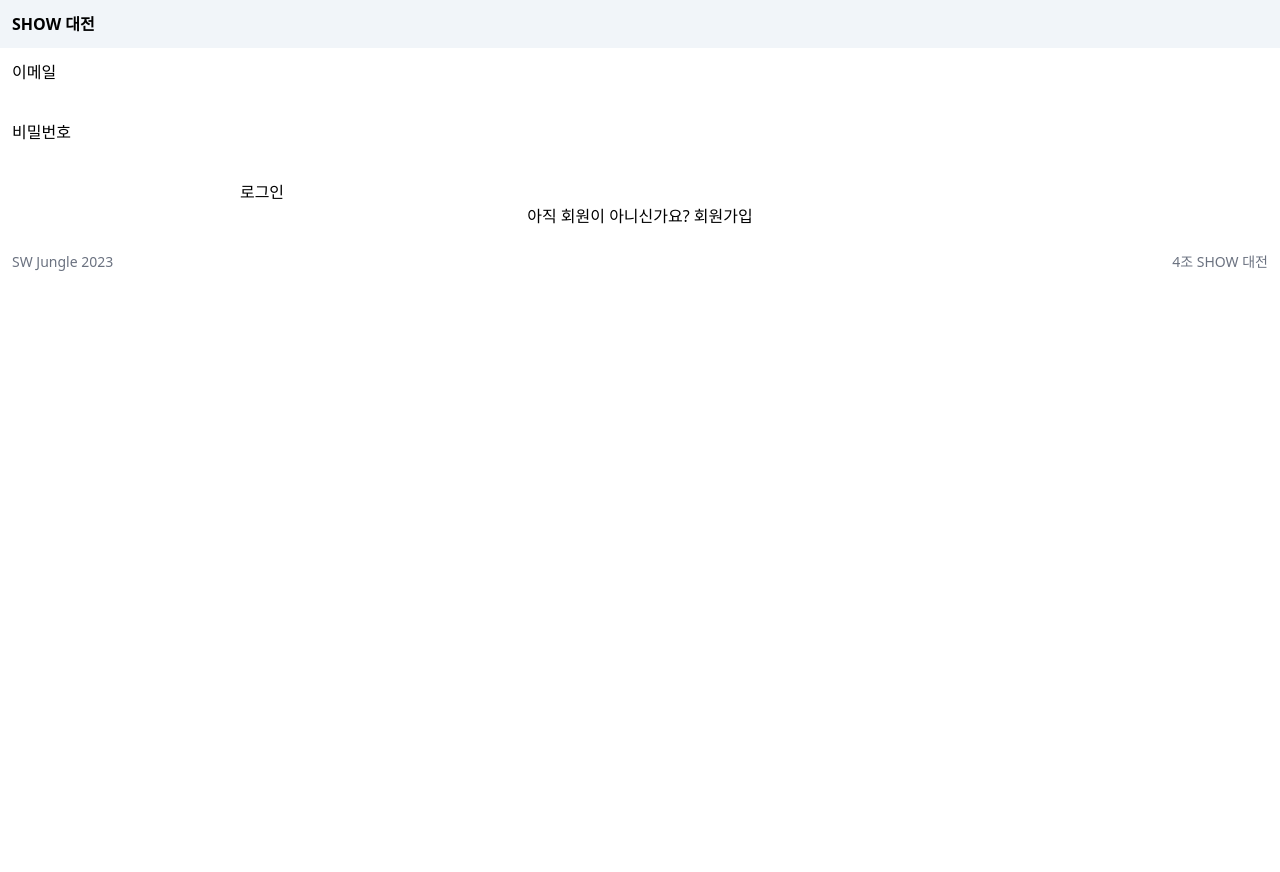
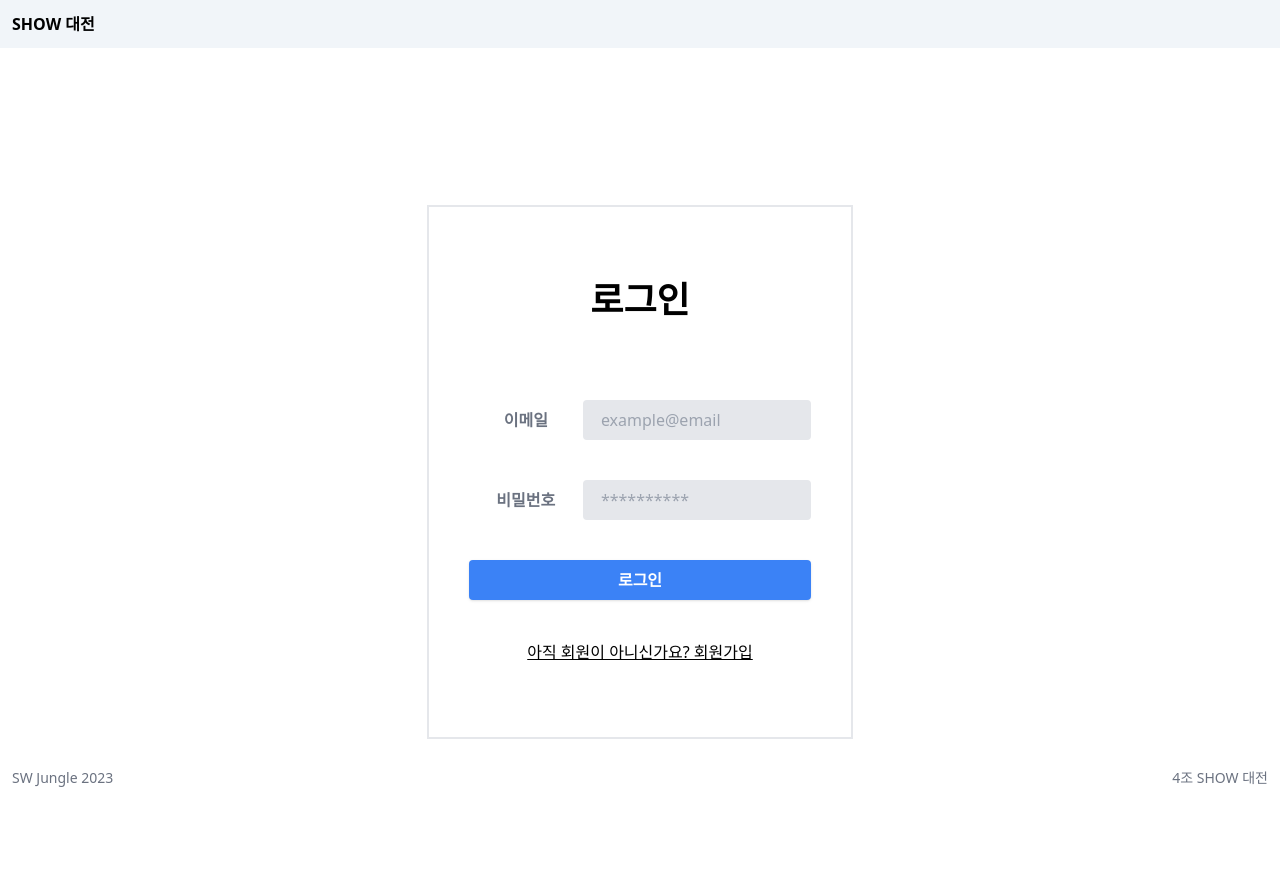
Before and after one commit to HyeonSeuk/Jungle-week-00, a Flask app: page /login in a window 1280 px wide. Before the commit the page ends 271 px from the top, so only its background shows below. Run offline with Flask 3, Linux system fonts and the light colour scheme; some libraries are stand-ins or nearby versions.

Commit message:
로그인 페이지 디자인 1차

```diff
--- a/templates/base.html
+++ b/templates/base.html
@@ -34,6 +34,16 @@
     ></script>
 
     <title>Show대전</title>
+
+    <style>
+      footer {
+        position: fixed;
+        bottom: 0;
+        width: 100%;
+      }
+      {% block style %}{% endblock style %}
+    </style>
+
   </head>
   <body>
     <header>
@@ -43,7 +53,8 @@
         </div>
       </nav>
     </header>
-    <main class="p-3">{% block content %} {% endblock %}</main>
+    <main class="p-3"></main>
+    {% block content %} {% endblock %}
     <footer class="flex justify-between w-100 p-3 text-gray-500 text-sm">
       <p>SW Jungle 2023</p>
       <p>4조 SHOW 대전</p>
--- a/templates/login.html
+++ b/templates/login.html
@@ -1,30 +1,48 @@
 {% extends "base.html" %}
 
 {% block style %}
-  main {
-    width: 500px;
+section {
     margin: auto;
+    height: auto;
   }
 {% endblock style %}
 
 {% block content %}
-<main>
-  <div class="row mb-3">
-    <label for="inputEmail3" class="col-sm-2 col-form-label">이메일</label>
-    <div class="col-sm-10">
-      <input type="email" class="form-control" id="inputEmail3">
+<div class="h-screen flex justify-center items-center">
+  <section class="w-1/3 h-2/3 p-10 border-solid border-2 border-rgb(245 245 244) flex flex-col justify-center items-center">
+    <div class="mb-20 text-4xl font-bold">로그인</div>
+    <div class="md:flex md:items-center mb-10 w-full justify-center items-center">
+      <div class="md:w-1/3 text-center">
+        <label class="block text-gray-500 font-bold" for="inline-username">
+          이메일
+        </label>
+      </div>
+      <div class="md:w-2/3">
+        <input class="bg-gray-200 appearance-none border-2 border-gray-200 rounded w-full py-2 px-4 text-gray-700 leading-tight focus:outline-none focus:bg-white focus:border-purple-500" id="inline-full-name" type="text" placeholder="example@email">
+      </div>
     </div>
-  </div>
-  <div class="row mb-3">
-    <label for="inputPassword3" class="col-sm-2 col-form-label">비밀번호</label>
-    <div class="col-sm-10">
-      <input type="password" class="form-control" id="inputPassword3">
+
+    <div class="md:flex md:items-center mb-10 w-full justify-center items-center">
+      <div class="md:w-1/3 text-center">
+        <label class="block text-gray-500 font-bold" for="inline-password">
+          비밀번호
+        </label>
+      </div>
+      <div class="md:w-2/3">
+        <input class="bg-gray-200 appearance-none border-2 border-gray-200 rounded w-full py-2 px-4 text-gray-700 leading-tight focus:outline-none focus:bg-white focus:border-purple-500" id="inline-password" type="password" placeholder="**********">
+      </div>
     </div>
-  </div>
 
-  <button type="submit" class="btn btn-primary" style="width:500px">로그인</button>
-  <div style="text-align: center">
-    <a href="">아직 회원이 아니신가요? 회원가입</a>
-  </div>
-</main>
+    <div class="md:flex md:items-center w-full justify-center mb-10">
+      <button class="shadow bg-blue-500 hover:bg-blue-300 focus:shadow-outline focus:outline-none text-white font-bold py-2 px-4 rounded w-full" type="button">
+          로그인
+      </button>
+    </div>
+
+    <div>
+      <a href="signup" class="underline">아직 회원이 아니신가요? 회원가입</a>
+    </div>
+  </section>
+</div>
+
 {% endblock content %}
```
Also changed, not shown: requirements.txt (added, +16 -0 lines).
